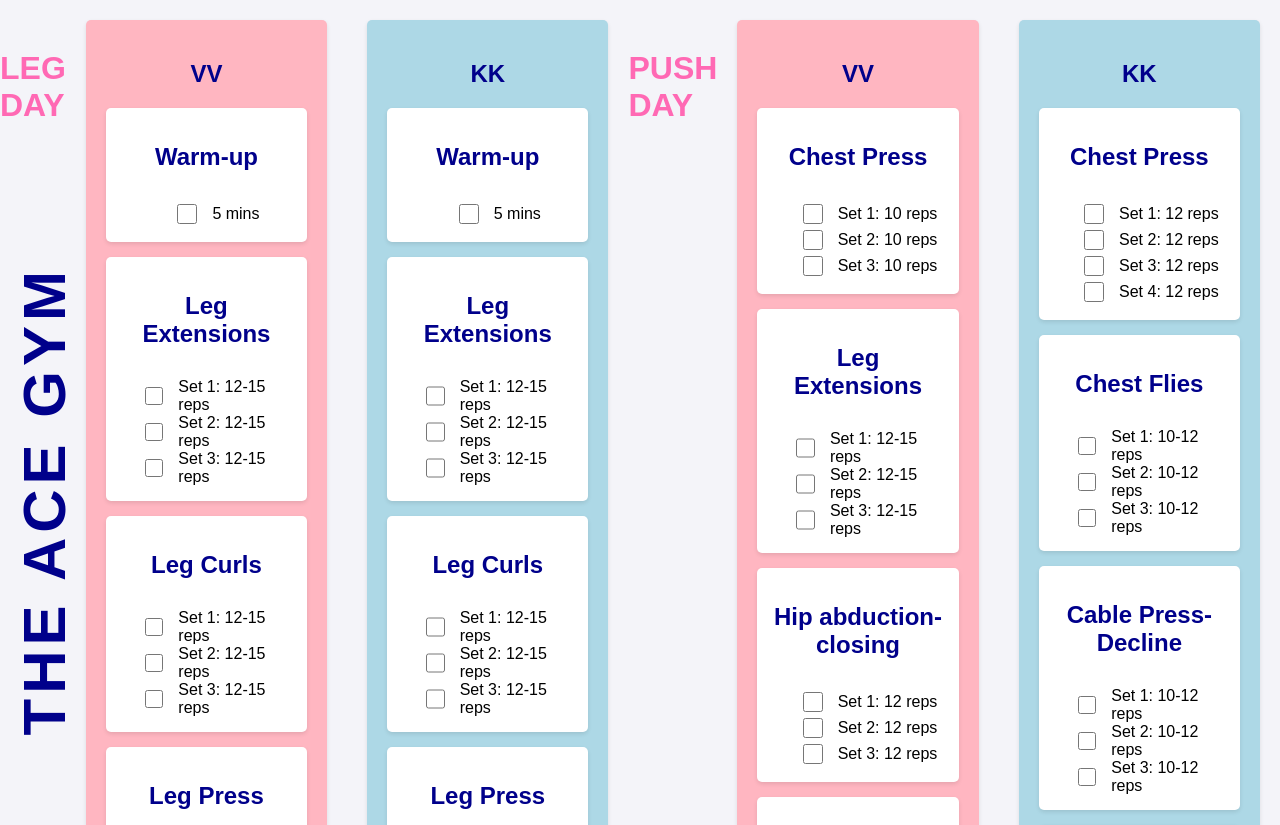
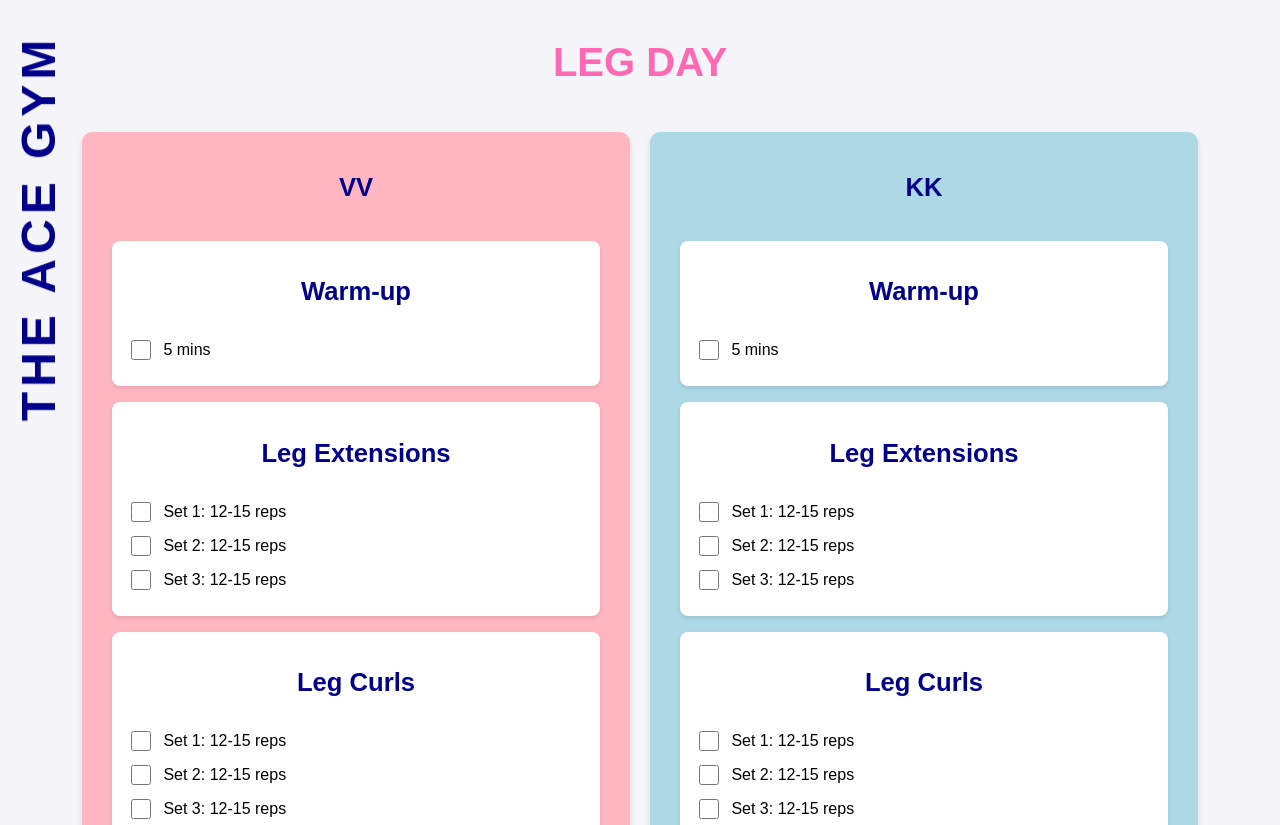
Before and after one commit to StylianosNicolaou/Workout, a plain HTML site: page index.html in a window 1280 px wide. Shown: the top 825 px of the page. Drawn offline with Linux system fonts and the light colour scheme.

Commit message:
many design fixes

```diff
--- a/index.html
+++ b/index.html
@@ -9,7 +9,9 @@
   <body>
     <h1 class="title" id="tit">THE ACE GYM</h1>
     <h1>LEG DAY</h1>
-    <div class="section" id="VV">
+     <div class="section-container">
+      <!-- VV Section -->
+      <div class="section" id="VV">
       <h2>VV</h2>
       <ul class="exercise-list">
         <!-- Warm-up -->
@@ -263,9 +265,11 @@
         </li>
       </ul>
     </div>
+     </div>
 
   </body>
   <h1>PUSH DAY</h1>
+  <div class="section-container">
     <div class="section" id="VV">
       <h2>VV</h2>
       <ul class="exercise-list">
@@ -537,6 +541,7 @@
         </li>
       </ul>
     </div>
+  </div>
     <script src="script.js"></script>
   </body>
 </html>
--- a/styles.css
+++ b/styles.css
@@ -1,51 +1,71 @@
+/* General Styles */
 body {
   font-family: Arial, sans-serif;
   background-color: #f4f4f9;
   margin: 0;
-  padding: 0;
+  padding: 20px;
   display: flex;
-  justify-content: space-around;
+  flex-direction: column;
+  align-items: center;
+  text-align: center;
+  min-height: 100vh;
 }
 
+/* Rotated Gym Title */
 #tit {
-  position: absolute;
-  left: 10px; /* Adjust left position */
-  top: 90%;
-  transform: translateY(-50%) rotate(-90deg); /* Rotates without breaking */
+  position: fixed;
+  left: 10px;
+  top: 50%;
+  transform: translateY(-50%) rotate(-90deg);
   transform-origin: left top;
   font-weight: bold;
-  font-size: 60px; /* Adjust size */
-  color: darkblue; /* Light purple-pink */
-  white-space: nowrap; /* Prevents text from breaking */
-  letter-spacing: 5px; /* Adds space between letters */
-  text-transform: uppercase; /* Makes sure all letters are capital */
+  font-size: 6vh;
   color: darkblue;
+  white-space: nowrap;
+  letter-spacing: 5px;
+  text-transform: uppercase;
   text-align: center;
   margin-top: 50px;
-  text-transform: uppercase;
+  z-index: 1;
+  max-width: 100vh;
+  line-height: 1.2;
 }
 
+/* Main Heading */
 h1 {
   color: hotpink;
-  margin-top: 50px;
+  margin-top: 20px;
   text-transform: uppercase;
+  font-size: 2.5rem;
 }
+
+/* ✅ Responsive Grid for Sections (Always 2 per Row) */
+.section-container {
+  display: grid;
+  grid-template-columns: repeat(
+    auto-fit,
+    minmax(300px, 1fr)
+  ); /* Ensures 2 per row */
+  gap: 20px;
+  width: 90%;
+  max-width: 1200px;
+  margin: 20px auto;
+}
+
+/* Section Box */
 .section {
-  width: 45%;
-  margin: 20px;
+  min-height: 400px;
   padding: 20px;
   background-color: #fff;
-  border-radius: 5px;
-  box-shadow: 0 2px 4px rgba(0, 0, 0, 0.1);
+  border-radius: 10px;
+  box-shadow: 0 4px 6px rgba(0, 0, 0, 0.1);
+  transition: all 0.3s ease;
+  display: flex;
+  flex-direction: column;
+  align-items: center;
 }
 
-.section#KK h2,
-.section#VV h2 {
-  text-align: center;
-  color: darkblue;
-  margin-bottom: 20px;
-}
-
+/* Section Backgrounds */
 .section#KK {
   background-color: lightblue;
 }
@@ -54,53 +74,94 @@
   background-color: lightpink;
 }
 
+/* Section Headings */
+.section h2 {
+  text-align: center;
+  color: darkblue;
+  margin-bottom: 15px;
+  font-size: 1.6rem;
+}
+
+/* Exercise List */
 .exercise-list {
   list-style-type: none;
   padding: 0;
+  width: 90%;
+  display: flex;
+  flex-direction: column;
+  align-items: center;
 }
 
+/* Exercise Items */
 .exercise-item {
   background-color: #fff;
-  margin: 15px 0;
+  width: 100%;
+  margin: 8px 0;
   padding: 15px;
-  border-radius: 5px;
+  border-radius: 8px;
   box-shadow: 0 2px 4px rgba(0, 0, 0, 0.1);
   display: flex;
+  flex-direction: column;
   align-items: center;
-  transition: background-color 0.3s ease;
-  flex-direction: column;
+  transition: background-color 0.3s ease, transform 0.2s ease;
 }
 
+/* Hover Effect */
 .exercise-item:hover {
   background-color: #f1f1f1;
+  transform: scale(1.02);
 }
 
+/* Checkbox Styling */
 .exercise-item input[type="checkbox"] {
-  margin-right: 15px;
+  margin-right: 12px;
   width: 20px;
   height: 20px;
+  cursor: pointer;
 }
 
+/* Sub Exercise List */
 .sub-exercise-list {
-  margin-top: 10px;
-  margin-left: 20px;
+  margin-top: 8px;
+  padding: 0;
+  width: 100%;
   list-style-type: none;
-  padding: 0;
 }
 
+/* Sub Exercise Item */
 .sub-exercise-item {
   display: flex;
   align-items: center;
+  margin: 8px 0;
 }
 
+/* Strike-through for Completed Sections */
 .strike-through {
   text-decoration: line-through;
-  color: gray; /* Optional: Change color to indicate completion */
-  font-weight: normal; /* Optional: Make it visually distinct */
-  opacity: 0.7; /* Optional: Slightly fade it out */
+  color: gray;
+  font-weight: normal;
+  opacity: 0.7;
 }
 
-.sub-exercise-item input[type="checkbox"]:checked + span {
-  text-decoration: line-through;
-  color: #8c8c8c;
+/* ✅ Ensure 2 Sections Per Row on Mobile */
+@media (max-width: 600px) {
+  .section-container {
+    grid-template-columns: repeat(
+      2,
+      1fr
+    ); /* Force two columns even on small screens */
+  }
 }
+@media (min-width: 768px) {
+  /* Desktop */
+  #tit {
+    font-size: 6vh;
+  }
+}
+
+@media (max-width: 767px) {
+  /* Mobile */
+  #tit {
+    font-size: 2vh;
+  }
+}
```
